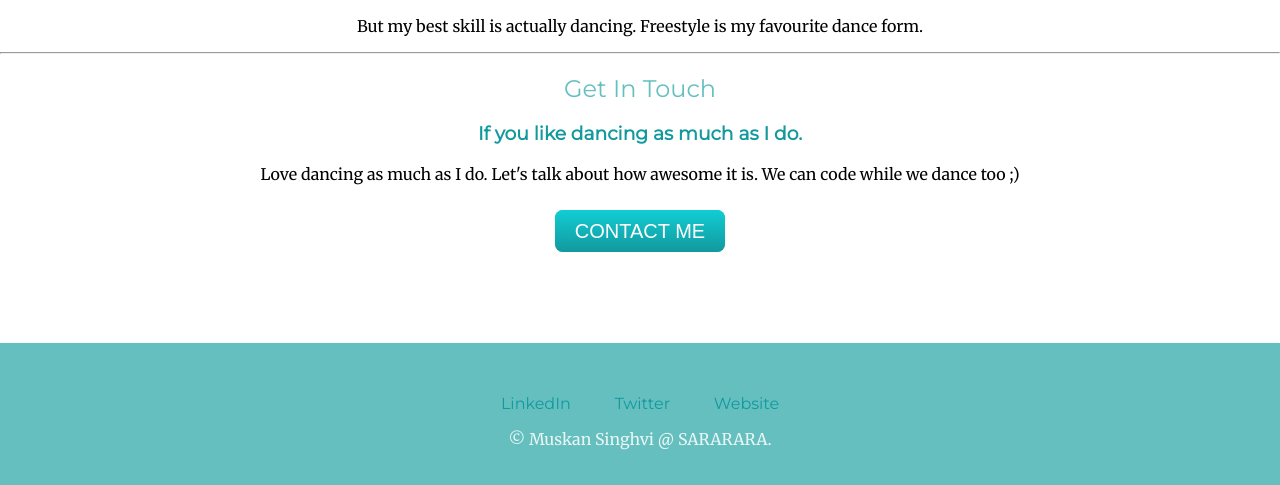
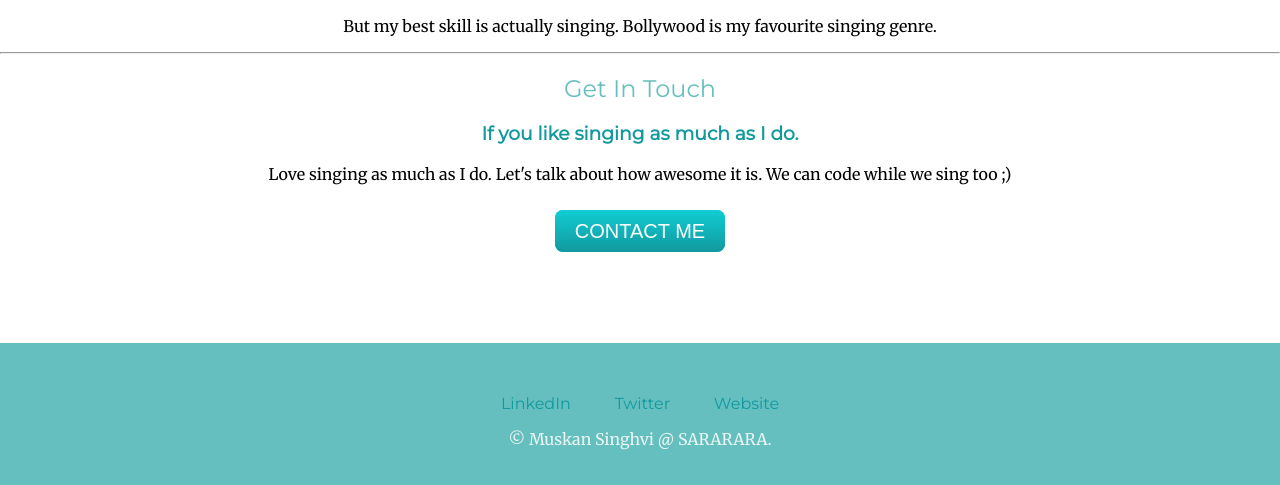
Before and after one commit to Mhub21/my_first_website, a plain HTML site: page index.html in a window 1280 px wide. Shown: the part 1280-1765 px from the top of the page. Drawn offline with Linux system fonts and the light colour scheme.

Commit message:
Update index.html
just some minor interest edits ..

```diff
--- a/index.html
+++ b/index.html
@@ -37,14 +37,14 @@
       <div class="skill-row">
         <img class="dance-img" src="" alt="">
         <h3>Dancing Challenge</h3>
-        <p>But my best skill is actually dancing. Freestyle is my favourite dance form.</p>
+        <p>But my best skill is actually singing. Bollywood is my favourite singing genre.</p>
       </div>
     </div>
     <hr>
     <div class="contact-me">
       <h2>Get In Touch</h2>
-      <h3>If you like dancing as much as I do.</h3>
-      <p>Love dancing as much as I do. Let's talk about how awesome it is. We can code while we dance too ;)</p>
+      <h3>If you like singing as much as I do.</h3>
+      <p>Love singing as much as I do. Let's talk about how awesome it is. We can code while we sing too ;)</p>
       <br>
       <a class="btn" href="mailto:name@email.com">CONTACT ME</a>
     </div>
```
